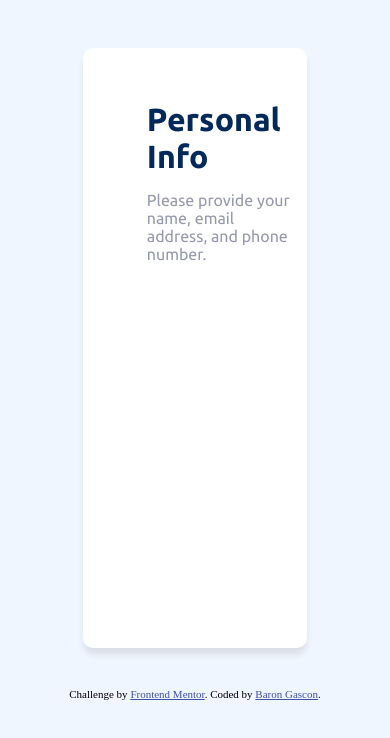
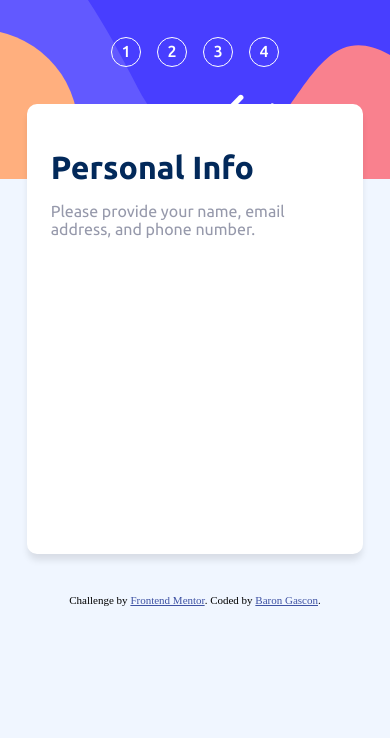
Before and after one commit to baron-gascon25/multi-step-form, a React (Create React App) app: page / in a window 390 px wide. Shown: the top 738 px of the page. Built offline with nearby package versions, Linux system fonts and the light colour scheme.

Commit message:
Mobile layout

```diff
--- a/src/App.css
+++ b/src/App.css
@@ -31,6 +31,8 @@ html {
   align-items: center;
 }
 
+/* Margins */
+
 .m-1 {
   margin: 1rem;
 }
@@ -63,32 +65,48 @@ html {
   margin-top: 3rem;
 }
 
-.mx-1 {
+.ms-1 {
   margin-left: 1rem;
 }
 
-.mx-2 {
+.ms-2 {
   margin-left: 2rem;
 }
 
-.mx-3 {
+.ms-3 {
   margin-left: 3rem;
 }
 
-.mx-4 {
+.ms-4 {
   margin-left: 4rem;
 }
+
+.mx-1 {
+  margin-left: 0.5rem;
+  margin-right: 0.5rem;
+}
+
+.mx-auto {
+  margin-left: auto;
+  margin-right: auto;
+}
+
+/* Margins */
 
 .row-1 {
   flex: 1 auto;
 }
 
 .row-2 {
-  flex: 2 1;
+  flex: 2 auto;
 }
 
-.row-3 {
-  flex: 3 2;
+.row-4 {
+  flex: 1 1 1 1;
+}
+
+.justify-content-center {
+  justify-content: center;
 }
 
 .d-flex {
@@ -137,7 +155,7 @@ p {
 }
 
 .container {
-  width: 60%;
+  width: 70%;
   height: 600px;
   background-color: hsl(0, 0%, 100%);
   border-radius: 10px;
@@ -146,17 +164,47 @@ p {
   justify-content: center;
 }
 
-@media (max-width: 750px) {
+@media (max-width: 690px) {
   .container {
-    max-width: 90%;
+    width: 90%;
+    height: 450px;
+    z-index: 10;
   }
   .d-sidebar {
     display: none;
   }
+  #info {
+    margin: 1.5rem;
+  }
 }
 
-@media (min-width: 1440px) {
+@media (max-width: 700px) {
+  .navbar {
+    background-image: url("./images/bg-sidebar-mobile.svg");
+    background-repeat: no-repeat;
+    background-size: contain;
+    position: fixed;
+    right: 0;
+    left: 0;
+    top: 0;
+    width: 100%;
+    height: 100%;
+    z-index: 1;
+  }
+
+  .container {
+    width: 90%;
+    height: 450px;
+    z-index: 10;
+    margin-top: 6rem;
+  }
+}
+
+/* @media (min-width: 700px) {
   .container {
     max-width: 70%;
   }
-}
+  .navbar {
+    display: none;
+  }
+} */
--- a/src/App.js
+++ b/src/App.js
@@ -2,10 +2,12 @@ import "./App.css";
 
 import Sidebar from "./components/sidebar";
 import Info from "./components/info";
+import Navbar from "./components/navbar";
 
 function App() {
   return (
     <div className='center-item'>
+      <Navbar />
       <div className='container d-flex'>
         <Sidebar />
         <Info />
--- a/src/components/info.js
+++ b/src/components/info.js
@@ -2,7 +2,7 @@ import React from "react";
 
 const info = () => {
   return (
-    <div className='m-1 mt-2 mx-4 row-3'>
+    <div className='m-1 mt-2 ms-4 row-2' id='info'>
       <h1 className='mb-0'>Personal Info</h1>
       <p className='mt-1'>
         Please provide your name, email address, and phone number.
--- /dev/null
+++ b/src/components/navbar.js
@@ -0,0 +1,22 @@
+import React from "react";
+
+const navbar = () => {
+  return (
+    <div className='navbar d-flex justify-content-center'>
+      <div className='mx-1'>
+        <h6 className='circle'>1</h6>
+      </div>
+      <div className='mx-1'>
+        <h6 className='circle'>2</h6>
+      </div>
+      <div className='mx-1'>
+        <h6 className='circle'>3</h6>
+      </div>
+      <div className='mx-1'>
+        <h6 className='circle'>4</h6>
+      </div>
+    </div>
+  );
+};
+
+export default navbar;
--- a/src/components/sidebar.js
+++ b/src/components/sidebar.js
@@ -3,52 +3,52 @@ import React from "react";
 const sidebar = () => {
   return (
     <div className='m-1 row-1 d-sidebar'>
-      <div className='mx-2 d-flex'>
+      <div className='ms-2 d-flex'>
         <h6 className='circle mt-2'>1</h6>
         <div className='d-flex-col'>
           <p
-            className='mx-1 mt-2'
+            className='ms-1 mt-2'
             style={{ fontSize: "14px", marginBottom: "0.25rem" }}
           >
             STEP 1
           </p>
-          <h6 className='mx-1 mt-0'>YOUR INFO</h6>
+          <h6 className='ms-1 mt-0'>YOUR INFO</h6>
         </div>
       </div>
-      <div className='mx-2 mt-0 d-flex'>
+      <div className='ms-2 mt-0 d-flex'>
         <h6 className='circle mt-0'>2</h6>
         <div className='d-flex-col'>
           <p
-            className='mx-1 mt-0'
+            className='ms-1 mt-0'
             style={{ fontSize: "14px", marginBottom: "0.25rem" }}
           >
             STEP 2
           </p>
-          <h6 className='mx-1 mt-0'>SELECT PLAN</h6>
+          <h6 className='ms-1 mt-0'>SELECT PLAN</h6>
         </div>
       </div>
-      <div className='mx-2 mt-0 d-flex'>
+      <div className='ms-2 mt-0 d-flex'>
         <h6 className='circle mt-0'>3</h6>
         <div className='d-flex-col'>
           <p
-            className='mx-1 mt-0'
+            className='ms-1 mt-0'
             style={{ fontSize: "14px", marginBottom: "0.25rem" }}
           >
             STEP 3
           </p>
-          <h6 className='mx-1 mt-0'>ADD-ONS</h6>
+          <h6 className='ms-1 mt-0'>ADD-ONS</h6>
         </div>
       </div>
-      <div className='mx-2 mt-0 d-flex'>
+      <div className='ms-2 mt-0 d-flex'>
         <h6 className='circle mt-0'>4</h6>
         <div className='d-flex-col'>
           <p
-            className='mx-1 mt-0'
+            className='ms-1 mt-0'
             style={{ fontSize: "14px", marginBottom: "0.25rem" }}
           >
             STEP 4
           </p>
-          <h6 className='mx-1 mt-0'>SUMMARY</h6>
+          <h6 className='ms-1 mt-0'>SUMMARY</h6>
         </div>
       </div>
     </div>
```
